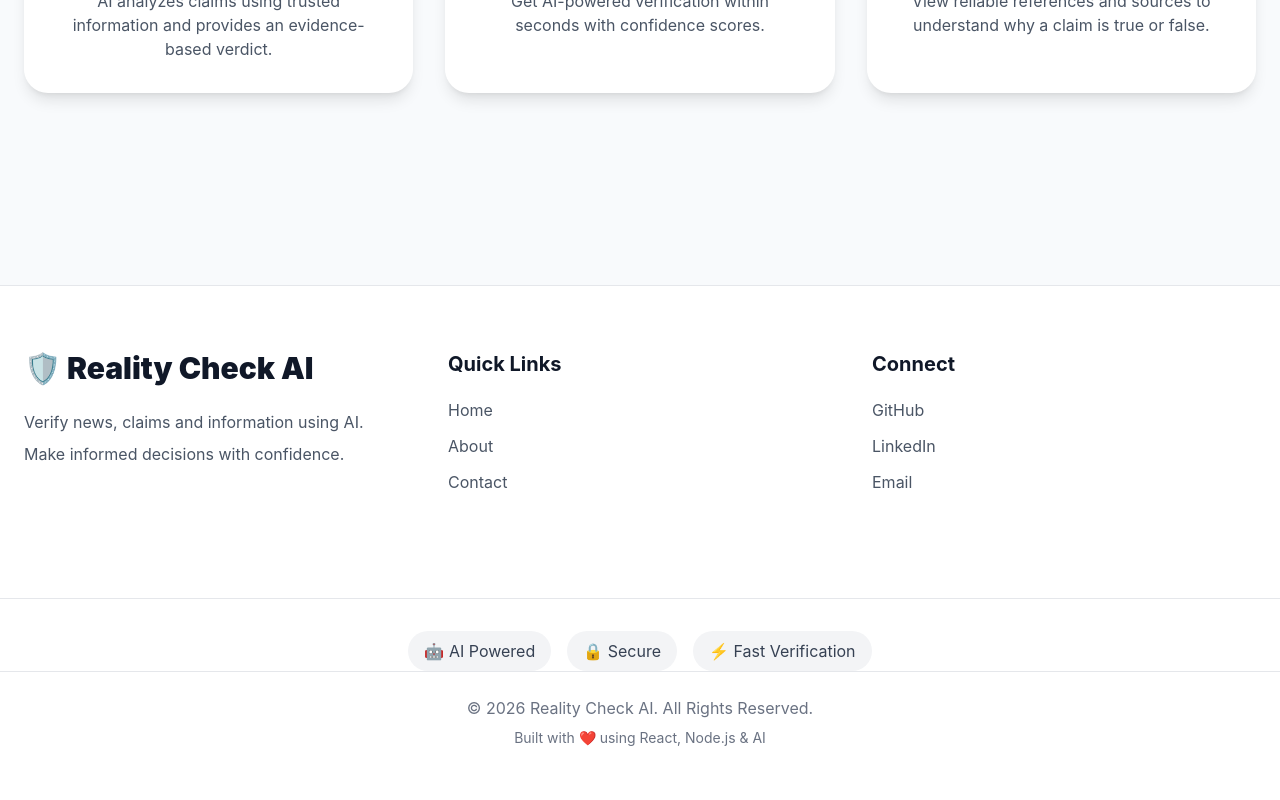
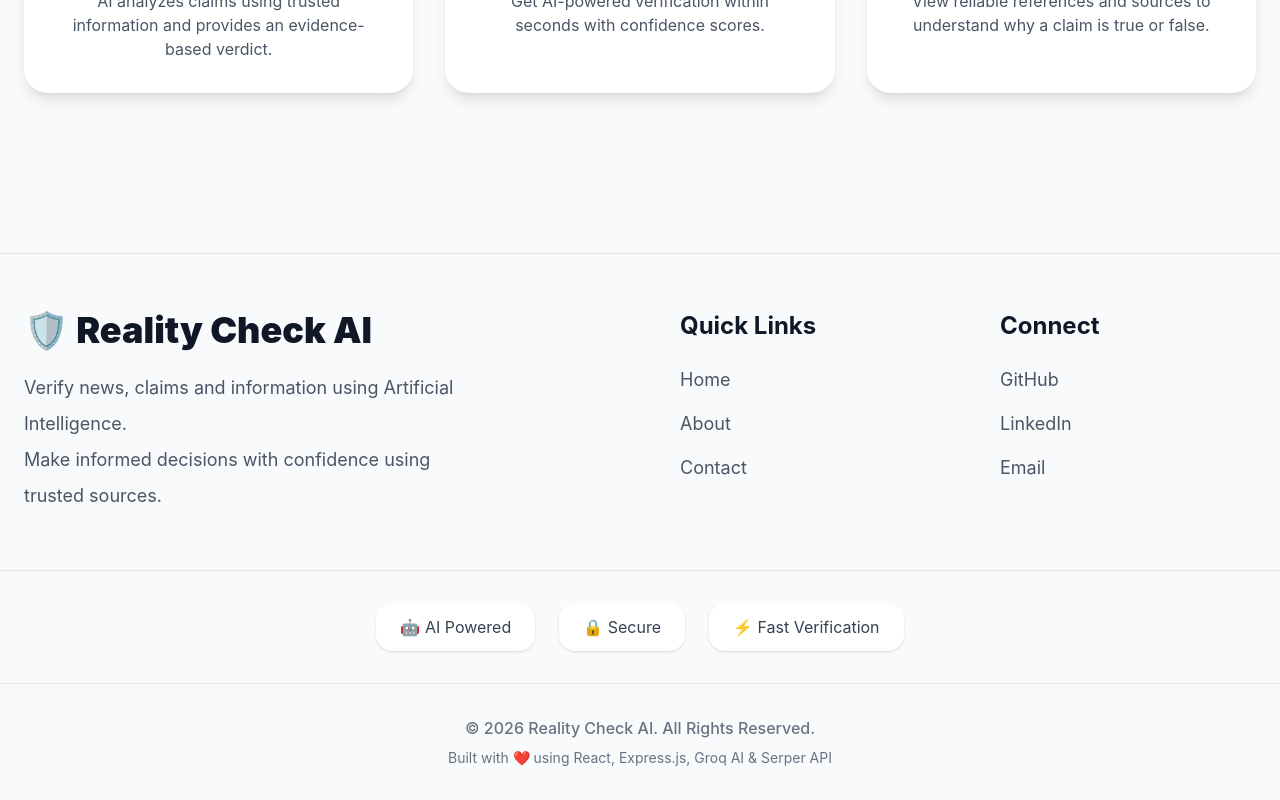
Before and after one commit to kanishkaawasthi68-spec/Reality-Check-AI, a React (Vite) app in the folder client/: page / in a window 1280 px wide. Shown: the part 1960-2760 px from the top of the page. Before the commit the page ends 2732 px from the top, so only its background shows below. Built offline with nearby package versions, Linux system fonts and the light colour scheme; no server answers.

Commit message:
Improve navbar and footer UI

```diff
--- a/client/src/App.jsx
+++ b/client/src/App.jsx
@@ -6,7 +6,6 @@
 import Home from "./pages/Home";
 import About from "./pages/About";
 import Contact from "./pages/Contact";
-import Login from "./pages/Login";
 
 function App() {
   const [darkMode, setDarkMode] = useState(false);
@@ -28,7 +27,6 @@
     >
       <Navbar
         title="Reality Check AI"
-        buttonText="Login"
         darkMode={darkMode}
         setDarkMode={setDarkMode}
       />
@@ -49,10 +47,7 @@
           element={<Contact darkMode={darkMode} />}
         />
 
-        <Route
-          path="/login"
-          element={<Login darkMode={darkMode} />}
-        />
+
       </Routes>
     </div>
   );
--- a/client/src/components/Footer.jsx
+++ b/client/src/components/Footer.jsx
@@ -3,51 +3,50 @@
 function Footer({ darkMode }) {
   return (
     <footer
-      className={`mt-24 border-t transition-all duration-300 ${
-        darkMode
+      className={`mt-16 border-t transition-all duration-300 ${darkMode
         ? "bg-slate-950 border-slate-800"
-          : "bg-white border-gray-200"
+        : "bg-slate-50 border-gray-200"
         }`}
     >
-      <div className="max-w-7xl mx-auto px-6 py-16 grid grid-cols-2 lg:grid-cols-3 gap-10">
-        {/* Logo */}
-        <div className="col-span-2 lg:col-span-1">
+      <div className="max-w-7xl mx-auto px-6 py-14 grid md:grid-cols-2 gap-20 items-start">
+
+        {/* Left Side */}
+        <div>
           <h2
-            className={`text-3xl font-black ${
-              darkMode ? "text-white" : "text-gray-900"
+            className={`text-4xl font-black ${darkMode ? "text-white" : "text-gray-900"
               }`}
           >
             🛡️ Reality Check AI
           </h2>
 
           <p
-            className={`mt-5 leading-8 max-w-sm ${
-              darkMode ? "text-slate-400" : "text-gray-600"
+            className={`mt-5 text-lg leading-9 max-w-md ${darkMode ? "text-slate-400" : "text-gray-600"
               }`}
           >
-            Verify news, claims and information using AI.
+            Verify news, claims and information using Artificial Intelligence.
             <br />
-            Make informed decisions with confidence.
+            Make informed decisions with confidence using trusted sources.
           </p>
         </div>
+
+        {/* Right Side */}
+        <div className="grid grid-cols-2 gap-16">
 
           {/* Quick Links */}
           <div>
             <h3
-            className={`text-xl font-bold mb-5 ${
-              darkMode ? "text-white" : "text-gray-900"
+              className={`text-2xl font-bold mb-6 ${darkMode ? "text-white" : "text-gray-900"
                 }`}
             >
               Quick Links
             </h3>
 
-          <ul className="space-y-3">
+            <ul className="space-y-4">
               <li>
                 <Link
                   to="/"
-                className={`${
-                  darkMode ? "text-slate-400" : "text-gray-600"
-                } hover:text-blue-500 transition-all duration-300 hover:translate-x-1 inline-block`}
+                  className={`text-lg ${darkMode ? "text-slate-400" : "text-gray-600"
+                    } hover:text-blue-500 transition`}
                 >
                   Home
                 </Link>
@@ -56,9 +55,8 @@
               <li>
                 <Link
                   to="/about"
-                className={`${
-                  darkMode ? "text-slate-400" : "text-gray-600"
-                } hover:text-blue-500 transition-all duration-300 hover:translate-x-1 inline-block`}
+                  className={`text-lg ${darkMode ? "text-slate-400" : "text-gray-600"
+                    } hover:text-blue-500 transition`}
                 >
                   About
                 </Link>
@@ -67,9 +65,8 @@
               <li>
                 <Link
                   to="/contact"
-                className={`${
-                  darkMode ? "text-slate-400" : "text-gray-600"
-                } hover:text-blue-500 transition-all duration-300 hover:translate-x-1 inline-block`}
+                  className={`text-lg ${darkMode ? "text-slate-400" : "text-gray-600"
+                    } hover:text-blue-500 transition`}
                 >
                   Contact
                 </Link>
@@ -80,21 +77,19 @@
           {/* Connect */}
           <div>
             <h3
-            className={`text-xl font-bold mb-5 ${
-              darkMode ? "text-white" : "text-gray-900"
+              className={`text-2xl font-bold mb-6 ${darkMode ? "text-white" : "text-gray-900"
                 }`}
             >
               Connect
             </h3>
 
-          <div className="space-y-3">
+            <div className="space-y-4">
               <a
-              href="https://github.com/kanishkaawasthi68-spec"
+                href="https://github.com/kanishkaawasthi68-spec/Reality-Check-AI"
                 target="_blank"
                 rel="noopener noreferrer"
-              className={`block ${
-                darkMode ? "text-slate-400" : "text-gray-600"
-              } hover:text-blue-500 transition-all duration-300 hover:translate-x-1`}
+                className={`block text-lg ${darkMode ? "text-slate-400" : "text-gray-600"
+                  } hover:text-blue-500 transition`}
               >
                 GitHub
               </a>
@@ -103,56 +98,51 @@
                 href="https://www.linkedin.com/in/kanishka-awasthi-81b98a291"
                 target="_blank"
                 rel="noopener noreferrer"
-              className={`block ${
-                darkMode ? "text-slate-400" : "text-gray-600"
-              } hover:text-blue-500 transition-all duration-300 hover:translate-x-1`}
+                className={`block text-lg ${darkMode ? "text-slate-400" : "text-gray-600"
+                  } hover:text-blue-500 transition`}
               >
                 LinkedIn
               </a>
 
               <a
                 href="mailto:kanishkaawasthi68@gmail.com"
-              className={`block ${
-                darkMode ? "text-slate-400" : "text-gray-600"
-              } hover:text-blue-500 transition-all duration-300 hover:translate-x-1`}
+                className={`block text-lg ${darkMode ? "text-slate-400" : "text-gray-600"
+                  } hover:text-blue-500 transition`}
               >
                 Email
               </a>
             </div>
           </div>
         </div>
+      </div>
 
       {/* Badges */}
       <div
-        className={`border-t mt-10 pt-8 flex flex-wrap justify-center gap-4 ${
-          darkMode ? "border-slate-800" : "border-gray-200"
+        className={`border-t py-8 flex flex-wrap justify-center gap-6 ${darkMode ? "border-slate-800" : "border-gray-200"
           }`}
       >
         <span
-          className={`px-4 py-2 rounded-full transition-all duration-300 hover:scale-105 cursor-default ${
-            darkMode
-              ? "bg-slate-800 text-slate-300 hover:bg-slate-700"
-              : "bg-gray-100 text-gray-700 hover:bg-gray-200"
+          className={`px-6 py-3 rounded-2xl ${darkMode
+            ? "bg-slate-800 text-slate-300"
+            : "bg-white text-gray-700 shadow"
             }`}
         >
           🤖 AI Powered
         </span>
 
         <span
-          className={`px-4 py-2 rounded-full transition-all duration-300 hover:scale-105 cursor-default ${
-            darkMode
-              ? "bg-slate-800 text-slate-300 hover:bg-slate-700"
-              : "bg-gray-100 text-gray-700 hover:bg-gray-200"
+          className={`px-6 py-3 rounded-2xl ${darkMode
+            ? "bg-slate-800 text-slate-300"
+            : "bg-white text-gray-700 shadow"
             }`}
         >
           🔒 Secure
         </span>
 
         <span
-          className={`px-4 py-2 rounded-full transition-all duration-300 hover:scale-105 cursor-default ${
-            darkMode
-              ? "bg-slate-800 text-slate-300 hover:bg-slate-700"
-              : "bg-gray-100 text-gray-700 hover:bg-gray-200"
+          className={`px-6 py-3 rounded-2xl ${darkMode
+            ? "bg-slate-800 text-slate-300"
+            : "bg-white text-gray-700 shadow"
             }`}
         >
           ⚡ Fast Verification
@@ -161,16 +151,17 @@
 
       {/* Copyright */}
       <div
-        className={`border-t py-6 text-center ${
-          darkMode
+        className={`border-t py-8 text-center ${darkMode
           ? "border-slate-800 text-slate-500"
           : "border-gray-200 text-gray-500"
           }`}
       >
-        <p>© 2026 Reality Check AI. All Rights Reserved.</p>
+        <p className="text-base font-medium">
+          © {new Date().getFullYear()} Reality Check AI. All Rights Reserved.
+        </p>
 
         <p className="mt-2 text-sm">
-          Built with ❤️ using React, Node.js & AI
+          Built with ❤️ using React, Express.js, Groq AI & Serper API
         </p>
       </div>
     </footer>
--- a/client/src/components/LoginForm.jsx
+++ /dev/null
@@ -1,130 +0,0 @@
-import { useState } from "react";
-import { useNavigate } from "react-router-dom";
-import {
-  signInWithEmailAndPassword,
-  createUserWithEmailAndPassword,
-  signInWithPopup,
-} from "firebase/auth";
-import { auth, googleProvider } from "../firebase";
-import { FcGoogle } from "react-icons/fc";
-
-function LoginForm({ darkMode }) {
-  const [email, setEmail] = useState("");
-  const [password, setPassword] = useState("");
-  const [isSignup, setIsSignup] = useState(false);
-  const [loading, setLoading] = useState(false);
-  const [error, setError] = useState("");
-  const navigate = useNavigate();
-
-  const handleSubmit = async (e) => {
-    e.preventDefault();
-
-    setLoading(true);
-    setError("");
-
-    try {
-      if (isSignup) {
-        await createUserWithEmailAndPassword(auth, email, password);
-      } else {
-        await signInWithEmailAndPassword(auth, email, password);
-      }
-
-      navigate("/");
-    } catch (err) {
-      setError(err.message);
-    } finally {
-      setLoading(false);
-    }
-  };
-
-  const handleGoogleLogin = async () => {
-    setLoading(true);
-    setError("");
-
-    try {
-      await signInWithPopup(auth, googleProvider);
-      navigate("/");
-    } catch (err) {
-      setError(err.message);
-    } finally {
-      setLoading(false);
-    }
-  };
-  return (
-    <section
-      className={`py-16 ${darkMode ? "bg-slate-950" : "bg-slate-50"
-        }`}
-    >
-      <div className="max-w-md mx-auto">
-        <form
-          onSubmit={handleSubmit}
-          className={`rounded-2xl p-8 shadow-xl ${darkMode ? "bg-slate-900" : "bg-white"
-            }`}
-        >
-          {error && (
-            <div className="mb-4 rounded-lg bg-red-100 text-red-700 px-4 py-3">
-              {error}
-            </div>
-          )}
-          <input
-            type="email"
-              required
-            placeholder="Email"
-            className="w-full p-3 border rounded-lg mb-4"
-            value={email}
-            onChange={(e) => setEmail(e.target.value)}
-          />
-
-          <input
-            type="password"
-            required
-            placeholder="Password"
-            className="w-full p-3 border rounded-lg mb-6"
-            value={password}
-            onChange={(e) => setPassword(e.target.value)}
-          />
-
-          <button
-            type="submit"
-
-            disabled={loading}
-            className="w-full bg-blue-600 text-white py-3 rounded-lg hover:bg-blue-700 transition disabled:opacity-50"
-          >
-            {loading
-              ? "Please wait..."
-              : isSignup
-                ? "Create Account"
-                : "Login"}
-          </button>
-
-          <p className="mt-5 text-center text-sm">
-            {isSignup
-              ? "Already have an account?"
-              : "Don't have an account?"}
-
-            <button
-              type="button"
-              onClick={() => setIsSignup(!isSignup)}
-              className="ml-2 text-blue-600 font-semibold"
-            >
-              {isSignup ? "Login" : "Sign Up"}
-            </button>
-          </p>
-
-          <div className="mt-6">
-            <button
-              type="button"
-              onClick={handleGoogleLogin}
-              className="w-full border rounded-lg py-3 flex items-center justify-center gap-3 hover:bg-gray-100"
-            >
-              <FcGoogle size={22} />
-              Continue with Google
-            </button>
-          </div>
-        </form>
-      </div>
-    </section>
-  );
-}
-
-export default LoginForm;
--- a/client/src/components/LoginHero.jsx
+++ /dev/null
@@ -1,17 +0,0 @@
-function LoginHero({ darkMode }) {
-  return (
-    <section
-      className={`py-20 text-center ${
-        darkMode ? "bg-slate-950 text-white" : "bg-slate-50 text-gray-900"
-      }`}
-    >
-      <h1 className="text-5xl font-black">Welcome Back 👋</h1>
-
-      <p className="mt-5 text-lg text-gray-500">
-        Sign in to continue using Reality Check AI.
-      </p>
-    </section>
-  );
-}
-
-export default LoginHero;
--- a/client/src/components/Navbar.jsx
+++ b/client/src/components/Navbar.jsx
@@ -2,25 +2,25 @@
 import { NavLink } from "react-router-dom";
 import { Menu, X } from "lucide-react";
 
+
 function Navbar({
   title = "Reality Check AI",
-  buttonText = "Login",
   darkMode,
   setDarkMode,
 }) {
   const [menuOpen, setMenuOpen] = useState(false);
 
+
   const menuItems = [
     { name: "Home", path: "/" },
     { name: "About", path: "/about" },
     { name: "Contact", path: "/contact" },
-    { name: "Login", path: "/login" },
   ];
+
 
   return (
     <nav
-      className={`sticky top-0 z-50 backdrop-blur-xl border-b transition-all duration-300 ${
-        darkMode
+      className={`sticky top-0 z-50 backdrop-blur-xl border-b transition-all duration-300 ${darkMode
         ? "bg-slate-900/80 border-slate-700"
         : "bg-white/80 border-gray-200"
         }`}
@@ -29,8 +29,7 @@
 
         {/* Logo */}
         <h2
-          className={`text-2xl md:text-3xl font-extrabold ${
-            darkMode ? "text-white" : "text-gray-900"
+          className={`text-2xl md:text-3xl font-extrabold ${darkMode ? "text-white" : "text-gray-900"
             }`}
         >
           {title}
@@ -45,8 +44,7 @@
                 className={({ isActive }) =>
                   isActive
                     ? "text-blue-600 font-semibold border-b-2 border-blue-600 pb-1"
-                    : `${
-                        darkMode ? "text-slate-300" : "text-gray-700"
+                    : `${darkMode ? "text-slate-300" : "text-gray-700"
                     } hover:text-blue-600 transition`
                 }
               >
@@ -55,13 +53,8 @@
             </li>
           ))}
         </ul>
-
         {/* Desktop Right */}
         <div className="hidden md:flex items-center">
-          <button className="px-6 py-2 rounded-xl bg-blue-600 text-white hover:bg-blue-700 transition">
-            {buttonText}
-          </button>
-
           <button
             onClick={() => {
               const newTheme = !darkMode;
@@ -71,14 +64,14 @@
                 newTheme ? "dark" : "light"
               );
             }}
-            className="ml-3 px-4 py-2 rounded-xl bg-slate-800 text-white hover:bg-slate-700 transition"
+            className="px-4 py-2 rounded-xl bg-slate-800 text-white hover:bg-slate-700 transition"
           >
             {darkMode ? "☀️" : "🌙"}
           </button>
         </div>
 
         {/* Mobile Right */}
-        <div className="flex md:hidden items-center gap-2">
+        <div className="flex md:hidden items-center gap-2 ml-auto">
 
           <button
             onClick={() => {
@@ -96,8 +89,7 @@
 
           <button
             onClick={() => setMenuOpen(!menuOpen)}
-            className={`p-2 rounded-lg ${
-              darkMode ? "text-white" : "text-gray-900"
+            className={`p-2 rounded-lg ${darkMode ? "text-white" : "text-gray-900"
               }`}
           >
             {menuOpen ? <X size={26} /> : <Menu size={26} />}
@@ -106,11 +98,11 @@
         </div>
       </div>
 
+
       {/* Mobile Menu */}
       {menuOpen && (
         <div
-          className={`md:hidden px-6 py-5 border-t ${
-            darkMode
+          className={`md:hidden px-6 py-5 border-t ${darkMode
             ? "bg-slate-900 border-slate-700"
             : "bg-white border-gray-200"
             }`}
@@ -134,9 +126,7 @@
               </li>
             ))}
 
-            <button className="w-full mt-3 py-2 rounded-xl bg-blue-600 text-white">
-              {buttonText}
-            </button>
+
           </ul>
         </div>
       )}
--- a/client/src/pages/Login.jsx
+++ /dev/null
@@ -1,15 +0,0 @@
-import LoginHero from "../components/LoginHero";
-import LoginForm from "../components/LoginForm";
-import Footer from "../components/Footer";
-
-function Login({ darkMode }) {
-  return (
-    <>
-      <LoginHero darkMode={darkMode} />
-      <LoginForm darkMode={darkMode} />
-      <Footer darkMode={darkMode} />
-    </>
-  );
-}
-
-export default Login;
```
Lines whose indentation alone changed are shown as unchanged.
